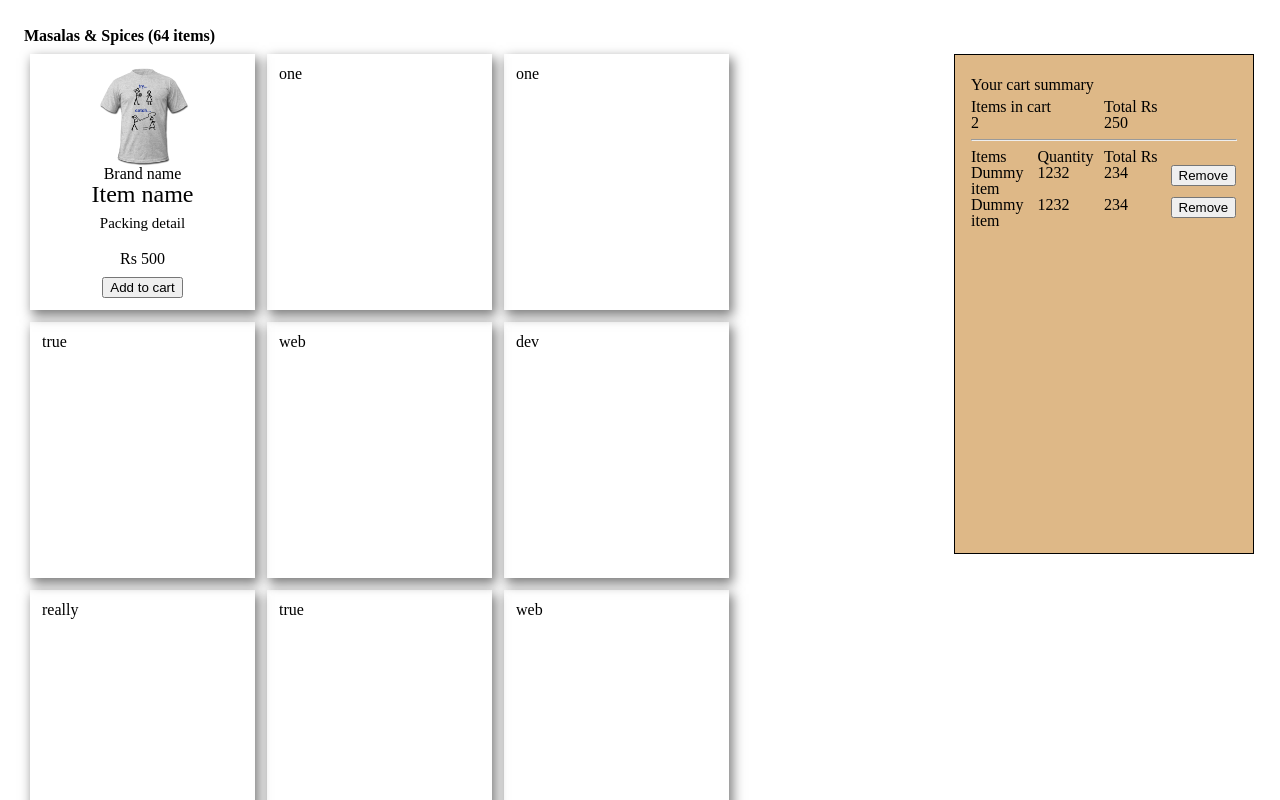
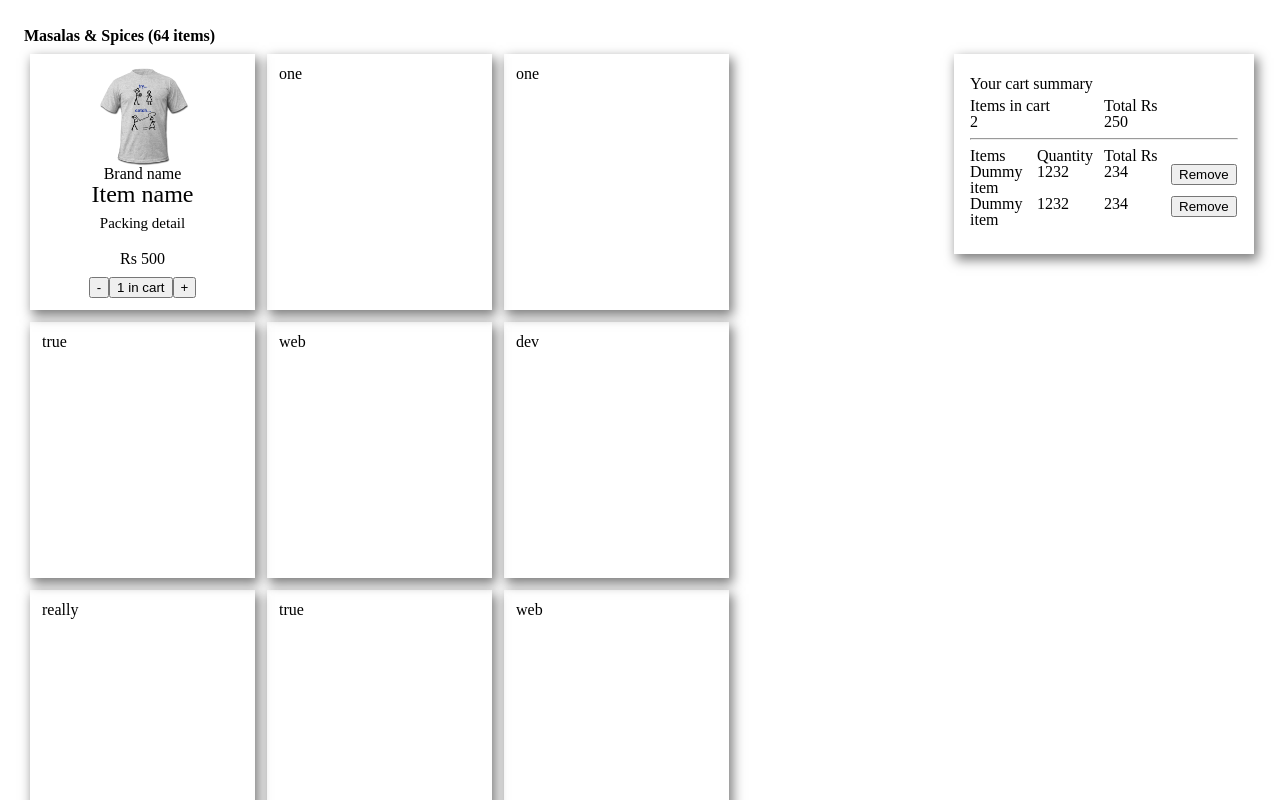
Before and after one commit to thomsebastin/coviam-app, a website: page index.html in a window 1280 px wide. Both pictures are taken after a click on the button "Add to cart". Shown: the top 800 px of the page. Drawn offline with Linux system fonts and the light colour scheme.

Commit message:
added hide functionality to 'add to cart' btn

```diff
--- a/css/all.css
+++ b/css/all.css
@@ -35,12 +35,13 @@ h4 {
 
 .cv-cart {
   position: fixed;
-  height: 500px;
-  border: 1px solid #000;
+  min-height: 200px;
   width: 300px;
-  background: #DEB887;
   margin: 6px;
   padding: 16px;
+  -webkit-box-shadow: 3px 5px 11px 1px rgba(0,0,0,0.5);
+  -moz-box-shadow: 3px 5px 11px 1px rgba(0,0,0,0.5);
+  box-shadow: 3px 5px 11px 1px rgba(0,0,0,0.5);
 }
 
 .cv-item {
@@ -101,3 +102,12 @@ h4 {
 .cart-summary {
   margin: 6px 0px;
 }
+
+.cv-center {
+  display: table;
+  margin: 0 auto;
+}
+
+.cv-sel-section {
+  /*display: none;*/
+}
--- a/modules/controller.js
+++ b/modules/controller.js
@@ -1,5 +1,12 @@
 var cvController = angular.module('cvApp.controller', []);
 
-cvController.controller('cvCtrl', function() {
+cvController.controller('cvCtrl', function($scope) {
   console.log("Controller inititated!!");
+  $scope.isHidden = false;
+  $scope.isShown = false;
+  //function to hide cart button
+  $scope.hideCartBtn = function() {
+    $scope.isHidden = true;
+    $scope.isShown = true;
+  }
 });
--- a/modules/listing/listing.html
+++ b/modules/listing/listing.html
@@ -9,7 +9,12 @@
         <p class="cv-name">Item name</p>
         <p class="cv-detail">Packing detail</p>
         <p class="cv-amount">Rs 500</p>
-        <button class="cv-btn">Add to cart</button>
+        <button ng-click="hideCartBtn()" ng-hide="isHidden" class="cv-btn">Add to cart</button>
+        <div class="cv-sel-section cv-center" ng-show="isShown">
+          <button>-</button>
+          <button>1 in cart</button>
+          <button>+</button>
+        </div>
       </li>
       <li>one</li>
       <li>one</li>
```
